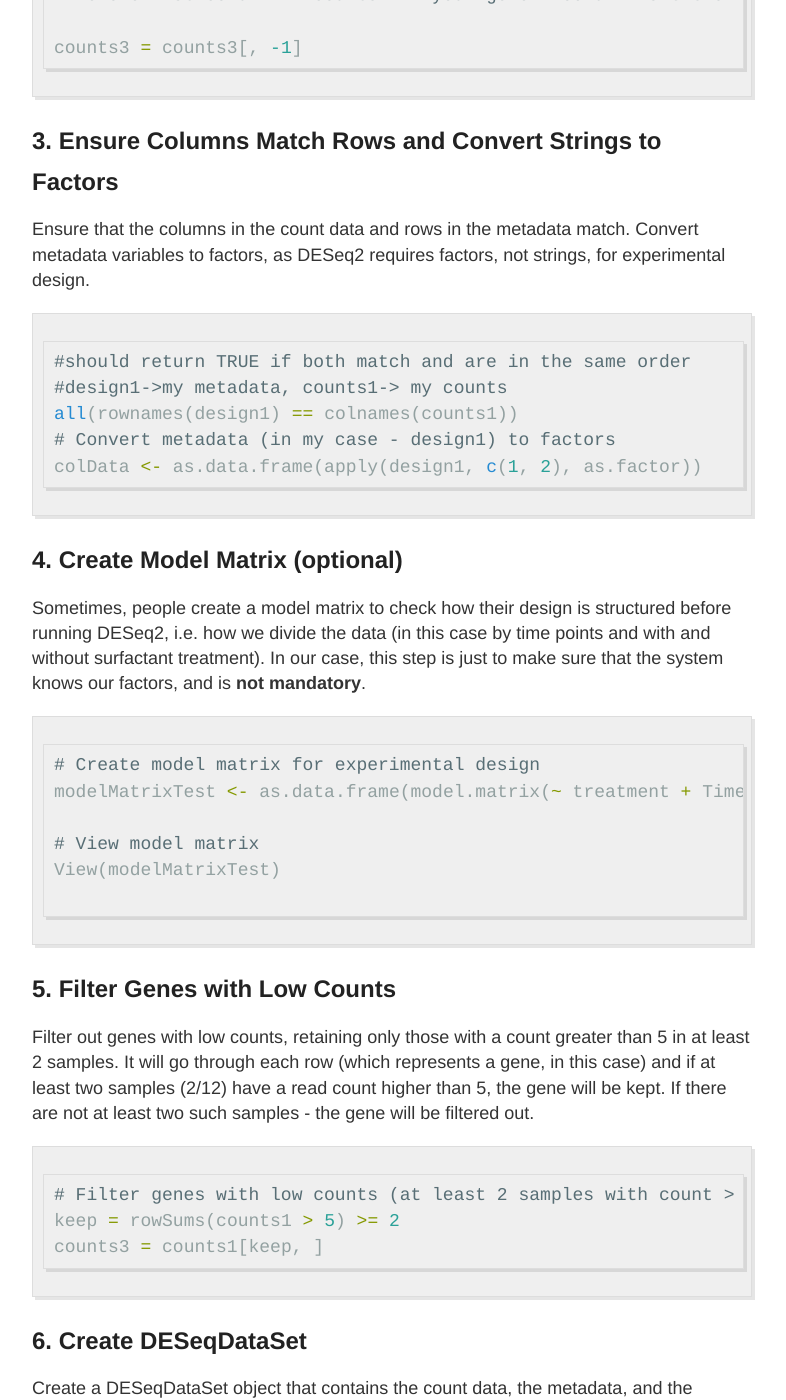
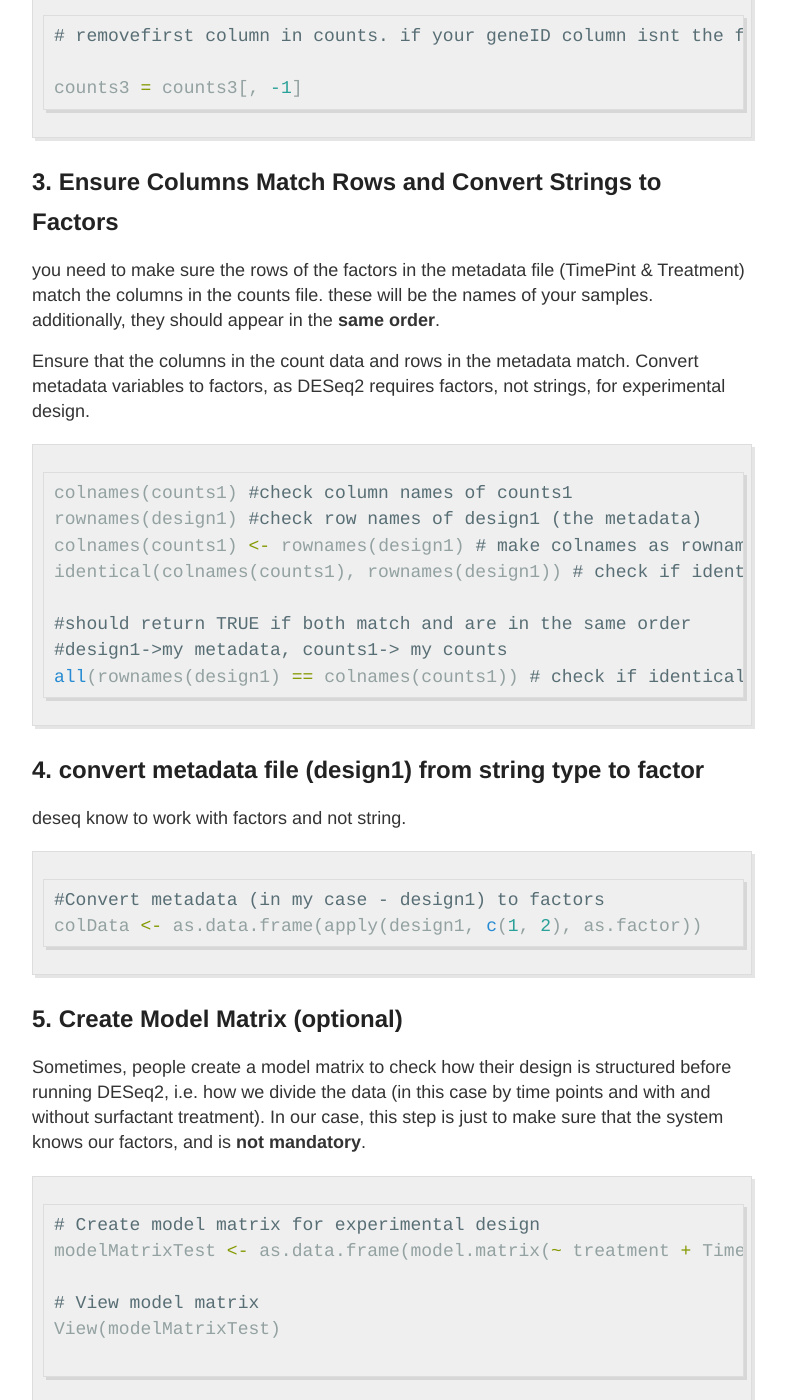
Before and after one commit to OfekRainish/OfekRainish_notebook, a Jekyll site: the page built from _posts/2025-04-02-bioinformatics deseq2.md, in a window 1280 px wide and 1400 px high, scrolled down 1188 px. Shown: the whole window, without its empty margins (248-1034 px from the left). Built offline with Jekyll 4.4.1, drawn with Linux system fonts in a browser that asks for light colours; our own code applies the rules of GitHub Pages for plain Markdown files; a file with an impossible date is left out; some of the changed text lies outside the part shown.

Commit message:
Update 2025-04-02-bioinformatics deseq2.md

````diff
--- a/_posts/2025-04-02-bioinformatics deseq2.md
+++ b/_posts/2025-04-02-bioinformatics deseq2.md
@@ -16,7 +16,7 @@ counts1 <- read.csv(f_counts, sep = ",", stringsAsFactors = FALSE, header = TRUE
 f_design <- "/path/to/deseq2/input/directory/metadata.csv"
 design1 <- read.csv(f_design, sep = ",", stringsAsFactors = FALSE, header = TRUE, row.names = 1)
 ```
-## 2. Remove "GeneID" as a column from Counts
+## 2. Sometimes you need to Remove "GeneID" as a column from Counts
 you need to make sure the rows of the factors in the metadata file (TimePint & Treatment) match the columns in the counts file. these will be the names of your samples. additionally, they should appear in the **same order**.
 
 in order for the to match, the GeneID columns must be removed from the counts file (i also think you can not give this column a name from the getgo but i havent checked it)
@@ -29,16 +29,27 @@ counts3 = counts3[, -1]
 
 
 ## 3. Ensure Columns Match Rows and Convert Strings to Factors
+you need to make sure the rows of the factors in the metadata file (TimePint & Treatment) match the columns in the counts file. these will be the names of your samples. additionally, they should appear in the **same order**.
+
 Ensure that the columns in the count data and rows in the metadata match. Convert metadata variables to factors, as DESeq2 requires factors, not strings, for experimental design.
 
 ```r
+colnames(counts1) #check column names of counts1
+rownames(design1) #check row names of design1 (the metadata)
+colnames(counts1) <- rownames(design1) # make colnames as rownames
+identical(colnames(counts1), rownames(design1)) # check if identical
+
 #should return TRUE if both match and are in the same order
 #design1->my metadata, counts1-> my counts
-all(rownames(design1) == colnames(counts1))
-# Convert metadata (in my case - design1) to factors
+all(rownames(design1) == colnames(counts1)) # check if identical
+```
+## 4. convert metadata file (design1) from string type to factor
+deseq know to work with factors and not string.
+```r
+#Convert metadata (in my case - design1) to factors
 colData <- as.data.frame(apply(design1, c(1, 2), as.factor))
 ```
-## 4. Create Model Matrix (optional)
+## 5. Create Model Matrix (optional)
 Sometimes, people create a model matrix to check how their design is structured before running DESeq2, i.e. how we divide the data (in this case by time points and with and without surfactant treatment). In our case, this step is just to make sure that the system knows our factors, and is **not mandatory**.
 
 ```r
@@ -50,17 +61,17 @@ View(modelMatrixTest)
 
 ```
 
-## 5. Filter Genes with Low Counts
+## 6. Filter Genes with Low Counts
 Filter out genes with low counts, retaining only those with a count greater than 5 in at least 2 samples. It will go through each row (which represents a gene, in this case) and if at least two samples (2/12) have a read count higher than 5, the gene will be kept. If there are not at least two such samples - the gene will be filtered out.
 
 ```r
-# Filter genes with low counts (at least 2 samples with count > 5)
+# Filter genes with low counts
 keep = rowSums(counts1 > 5) >= 2
 counts3 = counts1[keep, ]
 ```
 
-## 6. Create DESeqDataSet
-Create a DESeqDataSet object that contains the count data, the metadata, and the experimental design. tihs dataset combines everything deseq2 needs, and we ill run deseq2 on this dataset.
+## 7. Create DESeqDataSet
+Create a DESeqDataSet object that contains the count data, the metadata, and the experimental design. this dataset combines everything deseq2 needs, and we will run deseq2 on this dataset.
 
 ```r
 # Load DESeq2 (and make sure its installed)
````
Also changed, not shown: other parts of _posts/2025-04-02-bioinformatics deseq2.md (+6 -7 lines).
